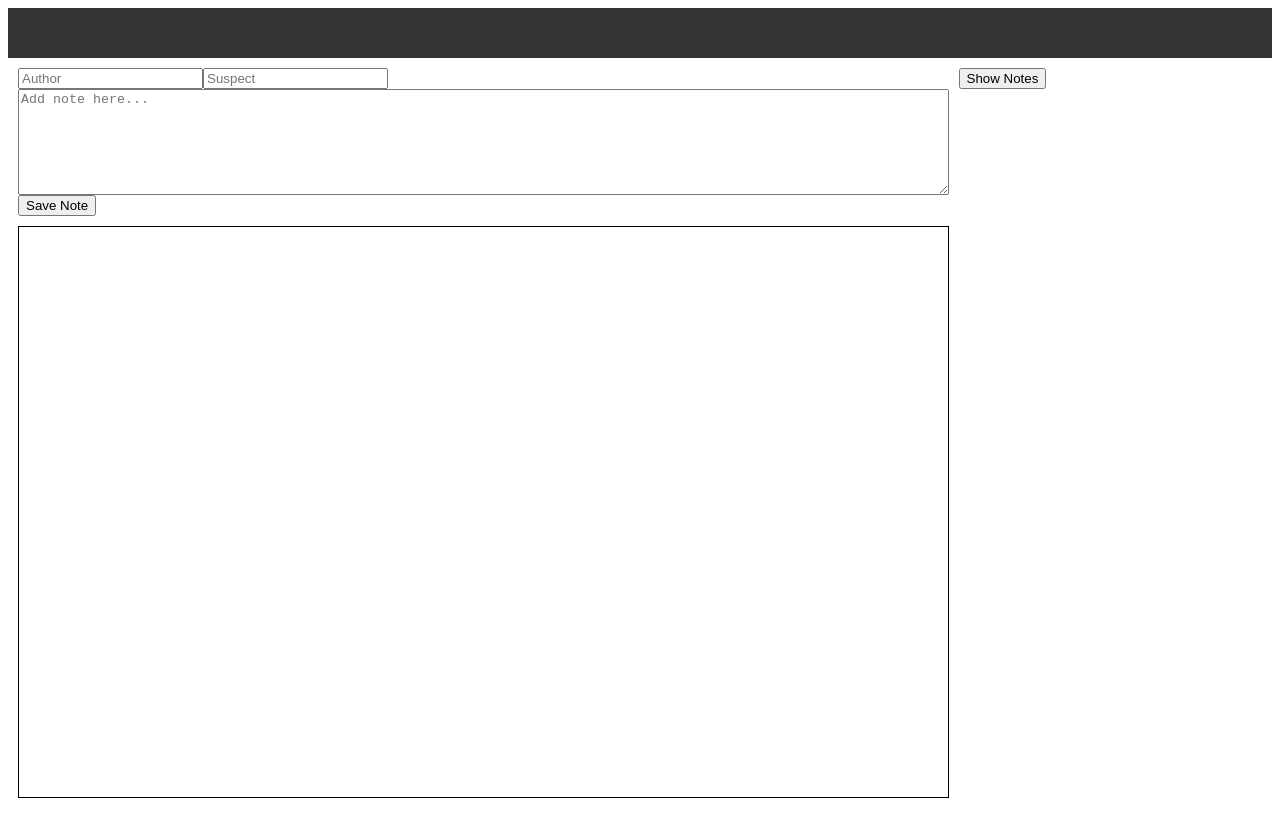
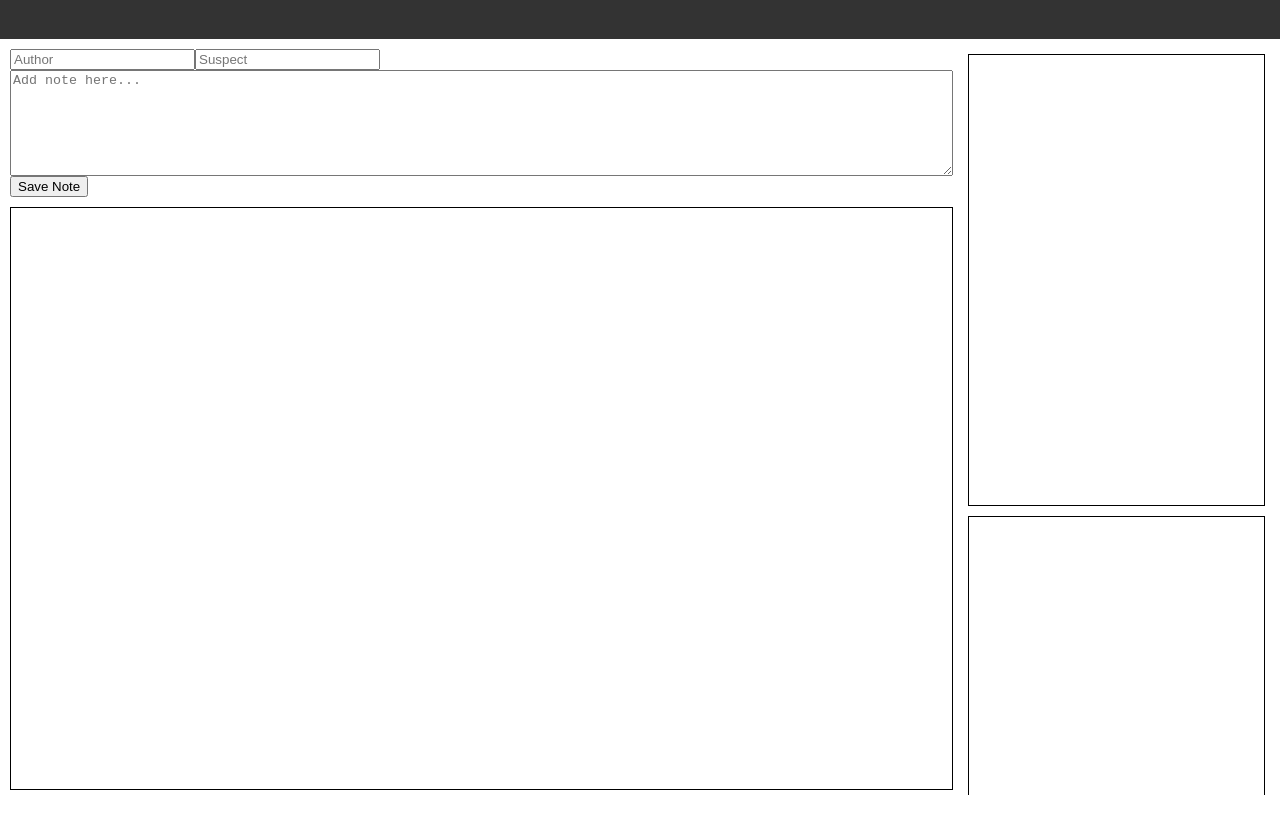
Before and after one commit to cslunetta/glassdale, a plain HTML site: page index.html in a window 1280 px wide. Drawn offline with Linux system fonts and the light colour scheme; no server answers.

Commit message:
updated classes and modularized css files

```diff
--- a/scripts/criminals/associateAlibis/alibi.js
+++ b/scripts/criminals/associateAlibis/alibi.js
@@ -1,6 +1,8 @@
 export const alibiHTML = (alibi) => {
   return `
-    <h2>Known Associates:${alibi.name}</h2>
-    <div>Alibi: ${alibi.alibi}</div>
+    <section class="alibiCard">
+      <h2>Known Associate: ${alibi.name}</h2>
+      <div>Alibi: ${alibi.alibi}</div>
+    </section>
   `;
 };
--- a/styles/criminals.css
+++ b/styles/criminals.css
@@ -1,8 +1,12 @@
 .criminalsContainer {
   display: flex;
   flex-wrap: wrap;
-  align-items: center;
-  justify-content: center;
+  align-items: flex-start;
+  justify-content: flex-start;
+  overflow-y: auto;
+  height: 100%;
+  border: black solid 1px;
+  margin: 5px
 }
 
 .criminal {
--- a/styles/main.css
+++ b/styles/main.css
@@ -1,3 +1,7 @@
+body {
+  margin: 0;
+}
+
 .container {
   display: flex;
   flex-flow: column;
@@ -15,11 +19,7 @@ header {
 
 .mainContent {
   display: flex;
-  flex: 1;
   overflow: auto;
-}
-
-.mainContent {
   margin: 5px;
 }
 
@@ -29,32 +29,12 @@ header {
   flex: 3;
 }
 
-.noteFormContainer {
-  display: flex;
-  flex-wrap: wrap;
-  justify-content: flex-start;
-  margin: 5px;
-}
-
-#noteText {
-  width: 100%;
-  height: 100px;
-}
-
-.criminalsContainer {
-  flex: 1 1 auto;
-  overflow-y: auto;
-  height: 100%;
-  border: black solid 1px;
-  margin: 5px
-}
-
 .container--right {
   flex: 1;
 }
 
-.noteListContainer {
-  display: flex;
-  flex-direction: column-reverse;
+.alibiCard {
+  border: black solid 1px;
   margin: 5px;
+  padding: 0 5px 5px;
 }
--- a/styles/notes.css
+++ b/styles/notes.css
@@ -1,3 +1,46 @@
 .note {
-  border: black solid 3px;
+  border: black solid 1px;
+  margin: 5px;
 }
+
+/* Form */
+.noteFormContainer {
+  display: flex;
+  flex-wrap: wrap;
+  justify-content: flex-start;
+  margin: 5px;
+}
+
+#noteText {
+  width: 100%;
+  height: 100px;
+}
+
+/* sidebar listing */
+.noteListContainer {
+  display: flex;
+  flex-direction: column-reverse;
+  margin: 5px;
+}
+
+.noteList {
+  border: solid black 1px;
+  display: flex;
+  flex-direction: column;
+  height: 450px;
+  overflow-y: auto;
+  margin: 5px;
+}
+
+.alibiList {
+  border: solid black 1px;
+  display: flex;
+  flex-direction: column;
+  height: 450px;
+  overflow-y: auto;
+  margin: 5px;
+}
+
+.noteListButton {
+  display: flex;
+}
```
Also changed, not shown: api/notes.json (+28 -0 lines).
